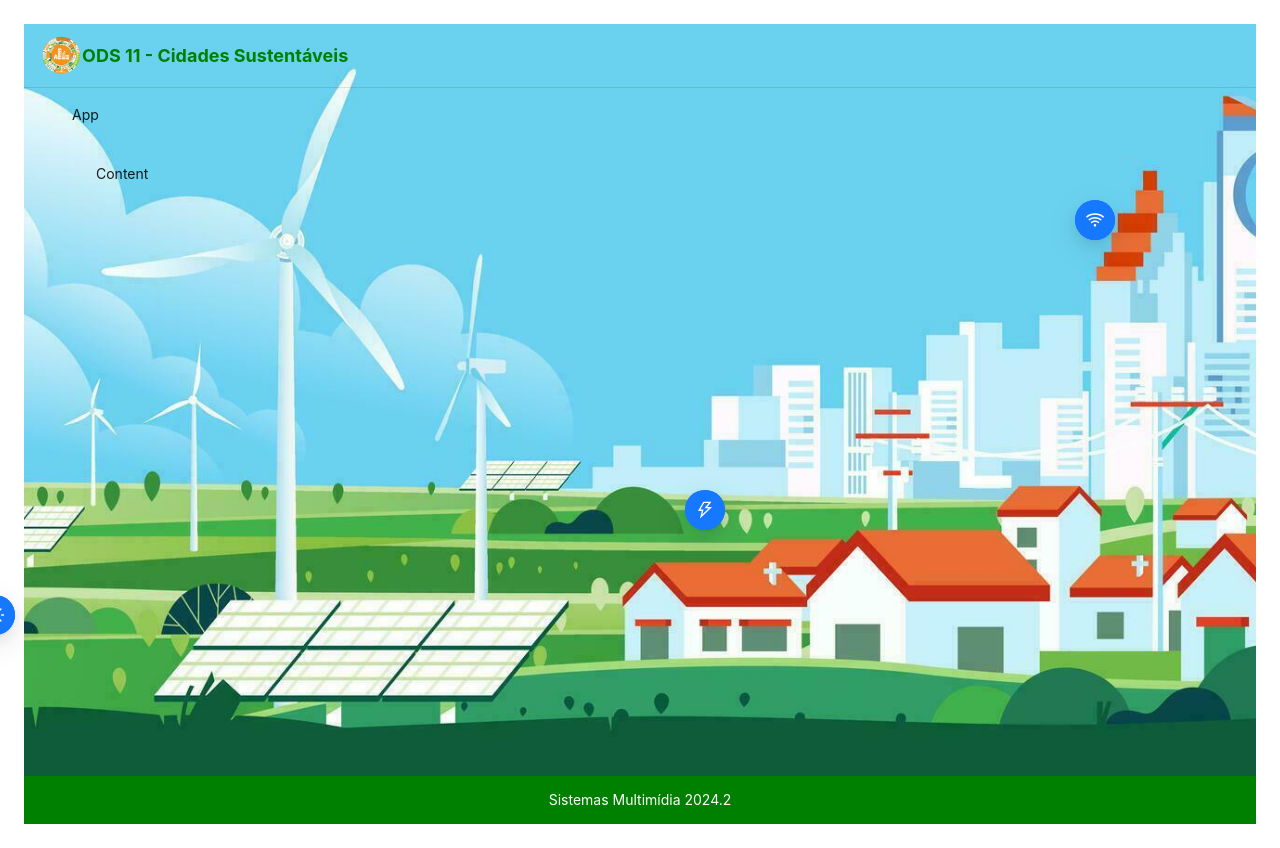
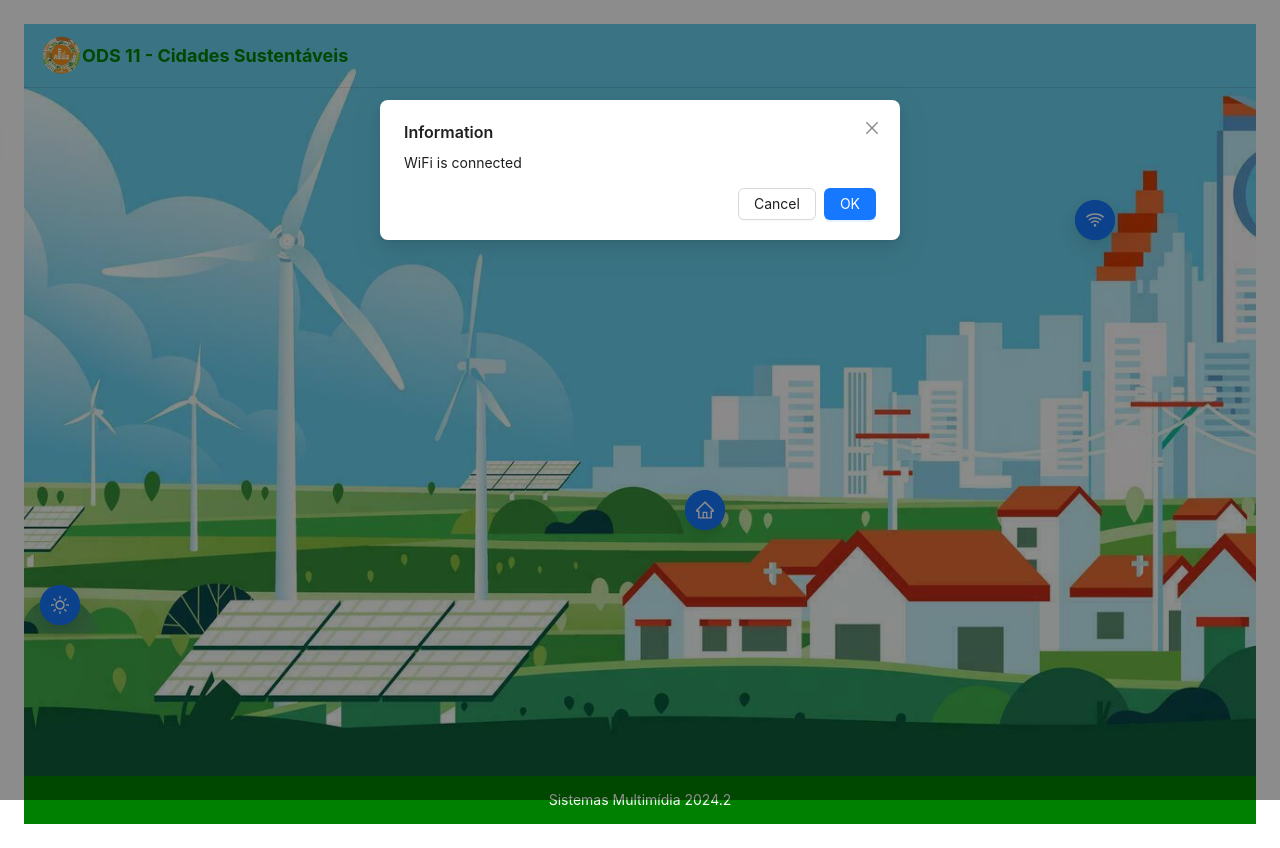
Before and after one commit to Brederodes/sistema_multimidia_ee2, a React (Create React App) app in the folder my-app/: page / in a window 1280 px wide. Both pictures are taken after a click on the button 1095 px from the left and 220 px from the top of the page. After the commit the page ends 824 px from the top, so only its background shows below. Built offline with nearby package versions, Linux system fonts and the light colour scheme.

Commit message:
Improvement on the buttons

```diff
--- a/my-app/src/App.js
+++ b/my-app/src/App.js
@@ -7,15 +7,14 @@ import {
   Button,
   FloatButton,
   Drawer,
-  Dropdown,
+  Modal,
 } from 'antd';
 import {
-  QuestionCircleOutlined,
   SunOutlined,
   WifiOutlined,
   ThunderboltOutlined,
-  BulbOutlined,
   GlobalOutlined,
+  HomeOutlined,
 } from '@ant-design/icons';
 
 import { MenuOutlined } from '@ant-design/icons';
@@ -24,17 +23,40 @@ const { Header, Content, Footer } = Layout;
 
 const App = () => {
   const [drawerVisible, setDrawerVisible] = React.useState(false);
+  const [modalVisible, setModalVisible] = React.useState(false);
+  const [modalContent, setModalContent] = React.useState('');
 
   const showDrawer = () => setDrawerVisible(true);
   const closeDrawer = () => setDrawerVisible(false);
 
+  const showModal = (content) => {
+    setModalContent(content);
+    setModalVisible(true);
+  };
+
+  const closeModal = () => setModalVisible(false);
+
   return (
+    <>
+      {/* Global styles */}
+      <style>
+        {`
+          html, body {
+            height: 100%;
+            margin: 0;
+            padding: 0;
+          }
+          #root {
+            height: 100%;
+          }
+        `}
+      </style>
       <div
         style={{
-        backgroundImage: `url(/svgBackground.jpg)`, // Path relative to public folder
-        backgroundSize: 'cover', // Cover entire page
+          backgroundImage: `url(/background.jpg)`,
+          backgroundSize: 'cover', // Cover the entire viewport
           backgroundPosition: 'center', // Center the image
-        backgroundRepeat: 'no-repeat', // Do not repeat
+          backgroundRepeat: 'no-repeat', // Do not repeat the image
           minHeight: '100vh', // Ensure it covers the full viewport height
           display: 'flex', // Make this container a flexbox
           flexDirection: 'column', // Stack children vertically
@@ -77,7 +99,7 @@ const App = () => {
                   color: 'green',
                   fontSize: '18px',
                   fontWeight: 'bold',
-                marginRight: '8px', // Space between text and logo
+                  marginRight: '8px',
                 }}
               >
                 ODS 11 - Cidades Sustentáveis
@@ -104,7 +126,7 @@ const App = () => {
                 placement="right"
                 closable={true}
                 onClose={closeDrawer}
-              open={drawerVisible} // Updated prop
+                open={drawerVisible}
               >
               </Drawer>
             </div>
@@ -115,23 +137,7 @@ const App = () => {
               backgroundColor: 'transparent',
             }}
           >
-          <Breadcrumb
-            style={{
-              margin: '16px 0',
-              backgroundColor: 'transparent',
-            }}
-          >
-            <Breadcrumb.Item>App</Breadcrumb.Item>
-          </Breadcrumb>
-          <div
-            style={{
-              background: 'transparent',
-              minHeight: 280,
-              padding: 24,
-            }}
-          >
-            Content
-          </div>
+            {/* WiFi Button with Modal */}
             <FloatButton
               icon={<WifiOutlined />}
               type="primary"
@@ -139,38 +145,51 @@ const App = () => {
                 right: 165,
                 bottom: 560,
               }}
+              onClick={() => showModal('WiFi is connected')}
             />
+
+            {/* Sun Button with Modal */}
             <FloatButton
               icon={<SunOutlined />}
               type="primary"
               style={{
-              right: 1265,
-              bottom: 165,
+                right: 1200,
+                bottom: 175,
               }}
+              onClick={() => showModal('Enjoy the Sun!')}
             />
+
+            {/* Home Button with Modal */}
             <FloatButton
-            icon={<ThunderboltOutlined />}
+              icon={<HomeOutlined />}
               type="primary"
               style={{
                 right: 555,
                 bottom: 270,
               }}
+              onClick={() => showModal('Home Button Clicked')}
             />
+
+            {/* Thunderbolt Button with Modal */}
             <FloatButton
-            icon={<BulbOutlined />}
+              icon={<ThunderboltOutlined />}
               type="primary"
               style={{
-              right: 1348,
+                right: 1295,
                 bottom: 645,
               }}
+              onClick={() => showModal('Thunderstorm Warning!')}
             />
+
+            {/* Global Button with Modal */}
             <FloatButton
               icon={<GlobalOutlined />}
               type="primary"
               style={{
-              right: 1810,
+                right: 1750,
                 bottom: 400,
               }}
+              onClick={() => showModal('Global Information')}
             />
           </Content>
           <Footer
@@ -184,7 +203,18 @@ const App = () => {
             Sistemas Multimídia 2024.2
           </Footer>
         </Layout>
+
+        {/* Modal Dialog */}
+        <Modal
+          title="Information"
+          visible={modalVisible}
+          onOk={closeModal}
+          onCancel={closeModal}
+        >
+          <p>{modalContent}</p>
+        </Modal>
       </div>
+    </>
   );
 };
 
```
Also changed, not shown: my-app/public/background.jpg (renamed from my-app/public/svgBackground.jpg). Lines whose indentation alone changed are shown as unchanged.
